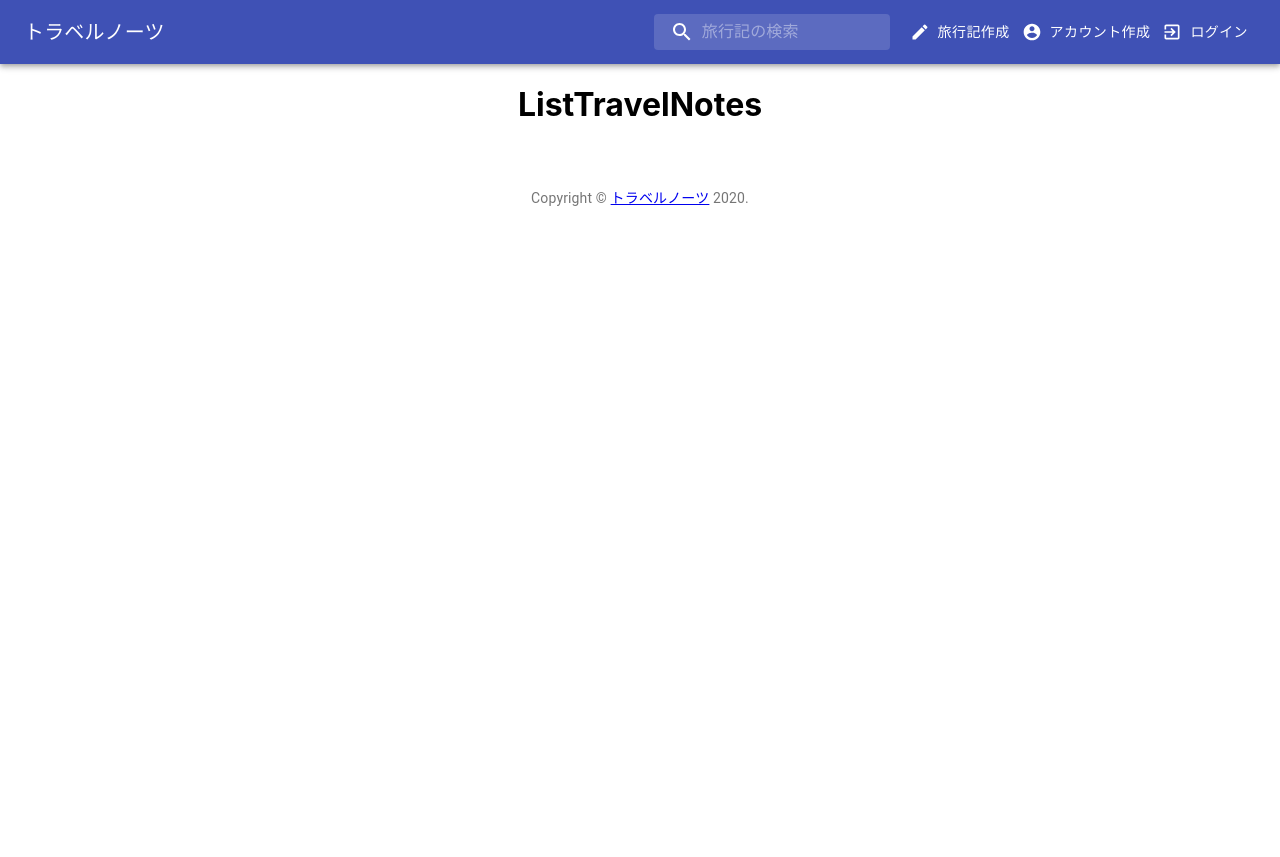
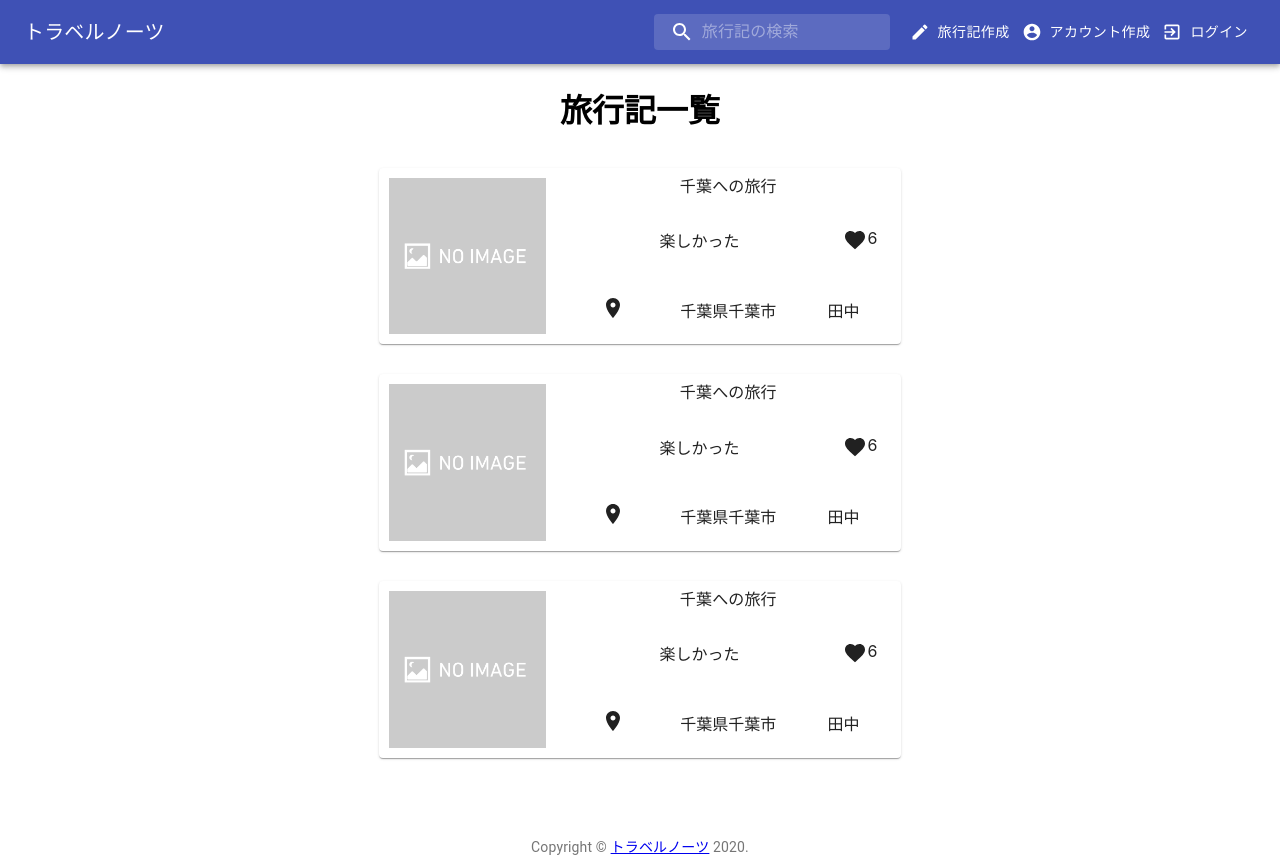
Before and after one commit to shortintern2020-A-labyrinth/TeamF, a React (Create React App) app in the folder frontend/app/: page /ListTravelNotes in a window 1280 px wide. Before the commit the page ends 800 px from the top, so only its background shows below. Built offline with nearby package versions, Linux system fonts and the light colour scheme.

Commit message:
Add a ListTravelNotes component.

```diff
--- a/frontend/app/src/pages/ListTravelNotes.js
+++ b/frontend/app/src/pages/ListTravelNotes.js
@@ -1,5 +1,48 @@
+import TravelNote from '../components/TravelNote.js';
 import React from 'react';
+import Container from '@material-ui/core/Container';
 
-export default function ListTravelNotes()  {
-    return <h1>ListTravelNotes</h1>
-}
+const travelNotes = [
+    {
+        id: '1',
+        title: '千葉への旅行',
+        description: '楽しかった',
+        place: '千葉県千葉市',
+        likeNumber: '6',
+        userName: '田中',
+    },
+    {
+        id: '2',
+        title: '千葉への旅行',
+        description: '楽しかった',
+        place: '千葉県千葉市',
+        likeNumber: '6',
+        userName: '田中',
+    },
+    {
+        id: '3',
+        title: '千葉への旅行',
+        description: '楽しかった',
+        place: '千葉県千葉市',
+        likeNumber: '6',
+        userName: '田中',
+    },
+];
+
+export default function ListTravelNotes() {
+    return (
+        <Container maxWidth="sm">
+            <h1>旅行記一覧</h1>
+            {travelNotes.map(travelNote => (
+                <TravelNote
+                    key={travelNote.id}
+                    title={travelNote.title}
+                    description={travelNote.description}
+                    place={travelNote.place}
+                    likeNumber={travelNote.likeNumber}
+                    userName={travelNote.userName}
+                />
+            ))}
+        </Container>
+    );
+};
```
